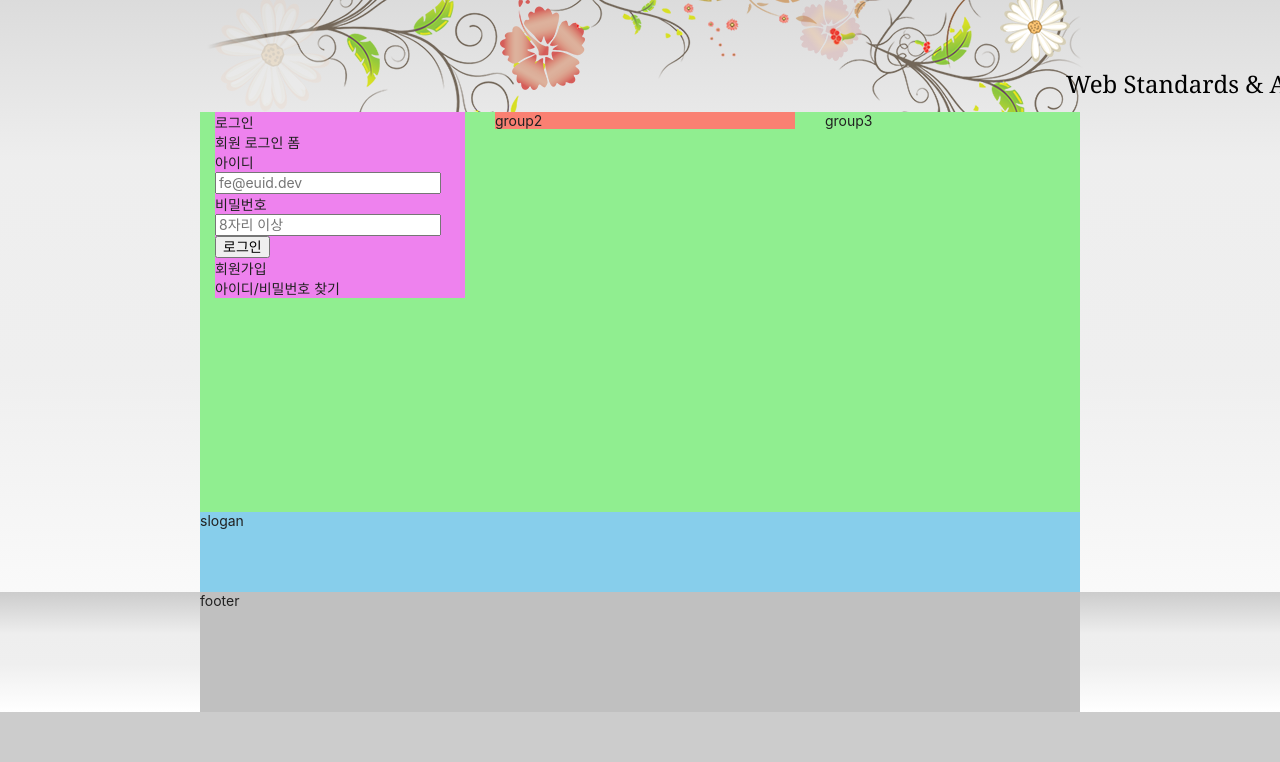
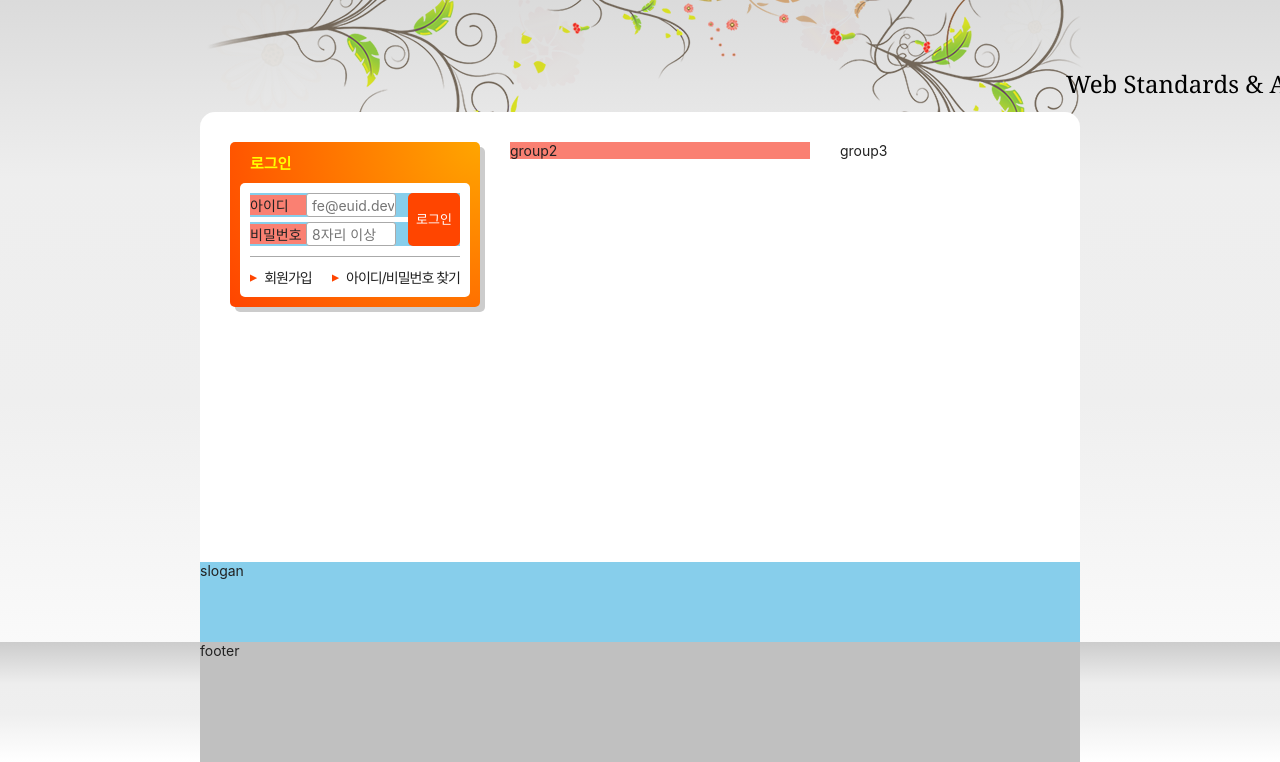
Before and after one commit to DoctorK4/HTML5, a plain HTML site: page index.html in a window 1280 px wide. Shown: the part 135-897 px from the top of the page. Before the commit the page ends 847 px from the top, so only its background shows below. Drawn offline with Linux system fonts and the light colour scheme; a web font is replaced by a local one.

Commit message:
로그인 폼 완성

```diff
--- a/styles/style.css
+++ b/styles/style.css
@@ -3,7 +3,7 @@
 @import url(./fonts.css);
 
 /* 숨김 콘텐츠 */
-.a11y-hidden {
+.a11y-hidden, legend {
   position: absolute;
   width: 1px;
   height: 1px;
@@ -248,7 +248,7 @@ right: 0;
   animation-duration: 2000ms;
   animation-iteration-count: infinite;
   animation-direction: alternate; */
-  animation: fadeEffect 2000ms infinite alternate;
+  animation: fadeEffect 4000ms infinite alternate;
 }
 
 .visual::before {
@@ -262,7 +262,7 @@ right: 0;
 .visual::after {
   background: url(./images/ani_flower_03.png) no-repeat 300px 0,
   url(./images/ani_flower_04.png) no-repeat 800px 0;
-  animation-delay: 1000ms;
+  animation-delay: 2000ms;
 }
 
 .visual-text {
@@ -271,7 +271,7 @@ right: 0;
   animation-duration: 400ms;
   animation-fill-mode: forwards;
   animation-timing-function: ease-in-out; */
-  animation: moveEffect 400ms ease-in-out forwards;
+  animation: moveEffect 1200ms ease-in-out forwards;
   /* display: inline-block; */
   position: relative;
   z-index: 1;
@@ -279,16 +279,17 @@ right: 0;
 
 /* 메인 */
 .main {
-  background: lightgreen;
-  height: 50vh;
+  background: #fff;
+  min-height: 450px;
   display: flow-root;
+  padding:30px 15px;
+  border-radius: 15px 15px 0 0;
 }
 .group {
   margin: 0 15px;
   float: left;
 }
-.group1{
-  background-color: violet;
+.group1 {
   width: 250px;
 }
 .group2{
@@ -298,6 +299,85 @@ right: 0;
 .group3{
   width: 180px;
   }
+
+/* 로그인 */
+.login {
+  background: orange radial-gradient(circle at right top, orange, orangered);
+  border-radius: 5px;
+  box-shadow: 5px 5px 0px 0px #ccc;
+  padding: 10px;
+}
+.login-title {
+  text-indent: 10px;
+  color: yellow;
+  font-size: 15px;
+  font-weight: 700;
+}
+.login-form {
+  background-color: white;
+  border-radius: 5px 5px 0 0;
+  margin-top: 10px;
+  padding: 10px 10px 0 10px;
+}
+.user-email,.user-pw {
+  margin-bottom: 5px;
+  background-color: skyblue;
+}
+
+.user-pw {
+}
+.login-form label {
+  background-color: salmon;
+  width: 4em;
+  display: inline-block;
+}
+.login-form input {
+  width: 90px;
+  height: 24px;
+  border: 1px solid #aaa;
+  padding: 1px 1px 1px 5px;
+  border-radius: 3px;
+}
+
+.login-form fieldset {
+  position: relative;
+  border-bottom: 1px solid #aaa;
+  padding-bottom: 5px;
+}
+
+.login-button {
+  position: absolute;
+  right: 0;
+  top : 0;
+  height: 53px;
+  background-color: orangered;
+  color: #fff;
+  border: 0;
+  padding: 0 8px;
+  border-radius: 5px;
+  font-size: 13px;
+}
+
+
+.sign {
+  background-color: white;
+  border-radius: 0 0 5px 5px;
+  display: flex;
+  flex-flow: row nowrap;
+  padding: 4px 10px;
+  justify-content: space-between;
+}
+
+.sign a {
+  display: block;
+  padding : 6px 0;
+  letter-spacing: -1px;
+}
+.sign a::before {
+  content: "\e804";
+  font-family: "fontello";
+  margin-right: 8px;
+  color: orangered; }
 
 /* 슬로건 */
 .slogan {
```
